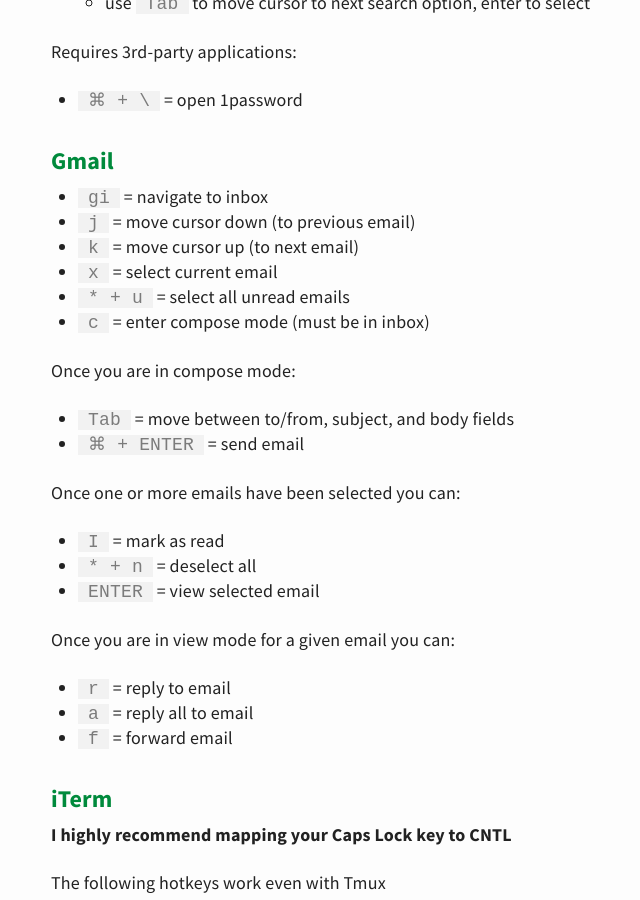
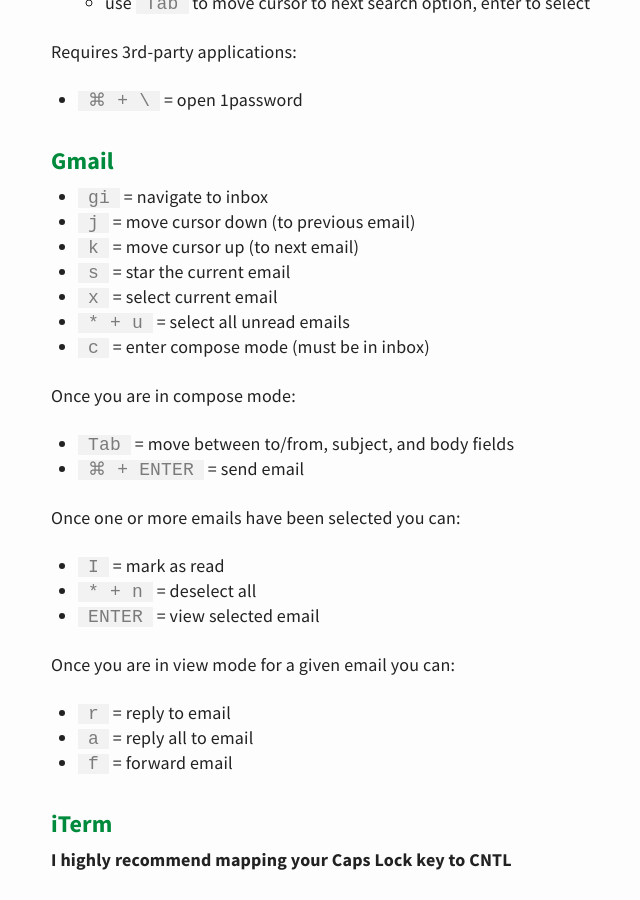
Before and after one commit to davidlaprade/davidlaprade.github.io, a Jekyll site: the page built from _posts/2015-12-19-how-to-not-use-a-mouse.md, in a window 1280 px wide and 900 px high, scrolled down 3061 px. Shown: the whole window, without its empty margins (251-891 px from the left). Built offline with Jekyll 4.4.1, drawn with Linux system fonts in a browser that asks for light colours.

Commit message:
Add new gmail shortcut to shortcuts post

```diff
--- a/_posts/2015-12-19-how-to-not-use-a-mouse.md
+++ b/_posts/2015-12-19-how-to-not-use-a-mouse.md
@@ -120,6 +120,7 @@ Requires 3rd-party applications:
 * `gi` = navigate to inbox
 * `j` = move cursor down (to previous email)
 * `k` = move cursor up (to next email)
+* `s` = star the current email
 * `x` = select current email
 * `* + u` = select all unread emails
 * `c` = enter compose mode (must be in inbox)
```
